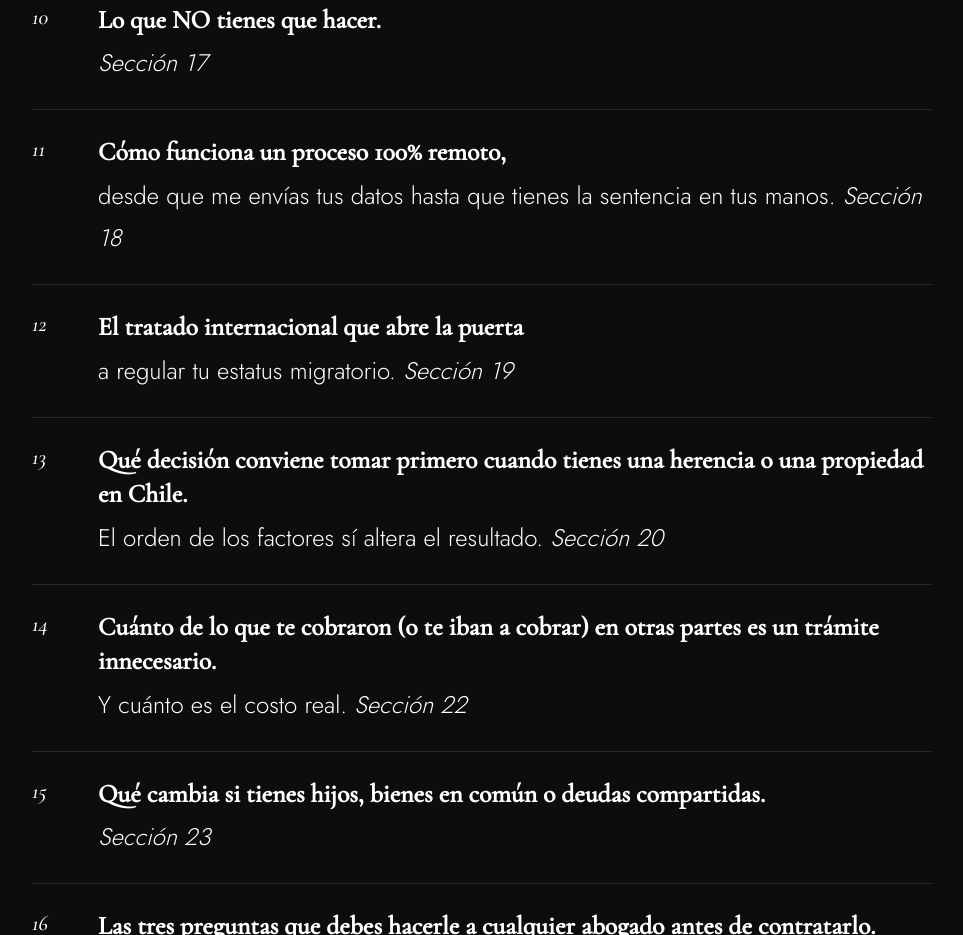
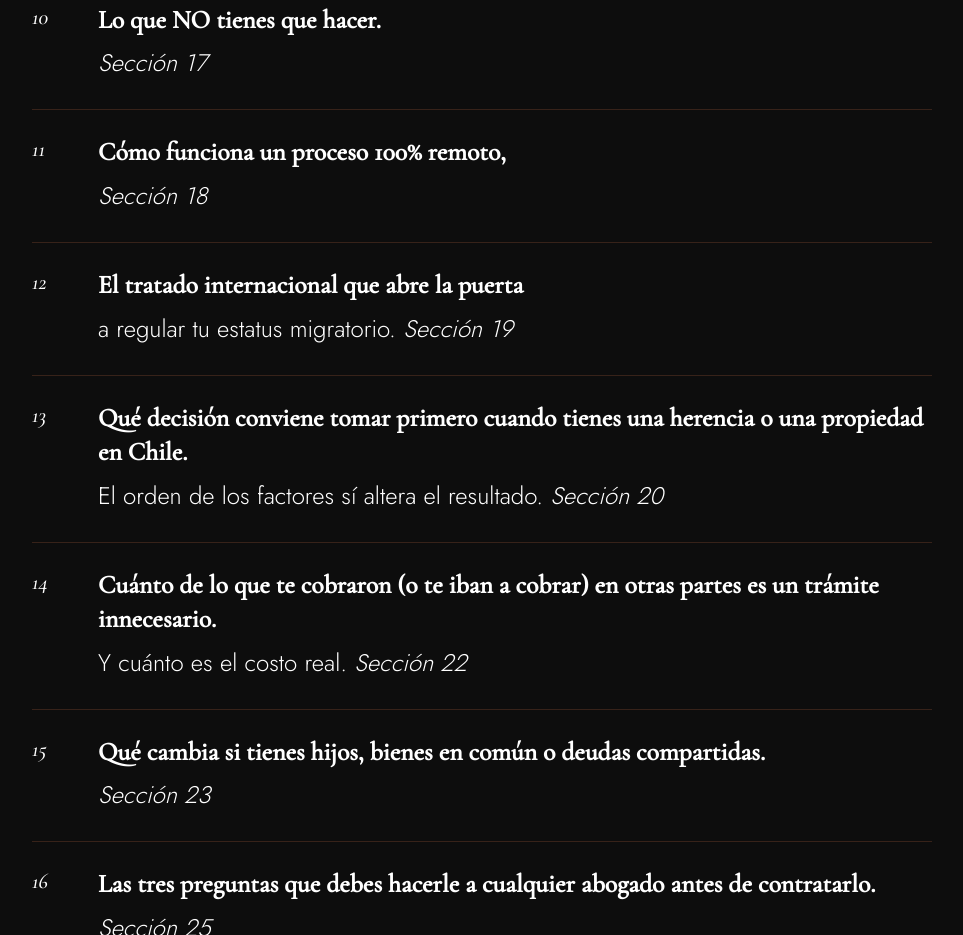
Before and after one commit to psanhuezacortes-blip/funnel, a plain HTML site: page index.html in a window 1280 px wide. Shown: the part 5747-6682 px from the top of the page, without its empty margins (158-1121 px from the left). Drawn offline with nearby package versions, Linux system fonts and the light colour scheme.

Commit message:
Eliminar frase sobre envío de datos y sentencia

```diff
--- a/index.html
+++ b/index.html
@@ -884,7 +884,7 @@ src="https://www.facebook.com/tr?id=2739206456473065&ev=PageView&noscript=1"
       <li><span class="ruta-num">08</span><div class="ruta-copy"><strong>Qué hacer si tu ex desapareció, cambió de ciudad o lleva años sin contestar.</strong> Su silencio deja de ser un obstáculo. <em>Sección 12</em></div></li>
       <li><span class="ruta-num">09</span><div class="ruta-copy"><strong>Los documentos que sí necesitas reunir</strong>Te ahorras semanas de trámites inútiles. <em>Sección 14</em></div></li>
       <li><span class="ruta-num">10</span><div class="ruta-copy"><strong>Lo que NO tienes que hacer.</strong> <em>Sección 17</em></div></li>
-      <li><span class="ruta-num">11</span><div class="ruta-copy"><strong>Cómo funciona un proceso 100% remoto,</strong> desde que me envías tus datos hasta que tienes la sentencia en tus manos. <em>Sección 18</em></div></li>
+      <li><span class="ruta-num">11</span><div class="ruta-copy"><strong>Cómo funciona un proceso 100% remoto,</strong>  <em>Sección 18</em></div></li>
       <li><span class="ruta-num">12</span><div class="ruta-copy"><strong>El tratado internacional que abre la puerta</strong> a regular tu estatus migratorio. <em>Sección 19</em></div></li>
       <li><span class="ruta-num">13</span><div class="ruta-copy"><strong>Qué decisión conviene tomar primero cuando tienes una herencia o una propiedad en Chile.</strong> El orden de los factores sí altera el resultado. <em>Sección 20</em></div></li>
       <li><span class="ruta-num">14</span><div class="ruta-copy"><strong>Cuánto de lo que te cobraron (o te iban a cobrar) en otras partes es un trámite innecesario.</strong> Y cuánto es el costo real. <em>Sección 22</em></div></li>
```
